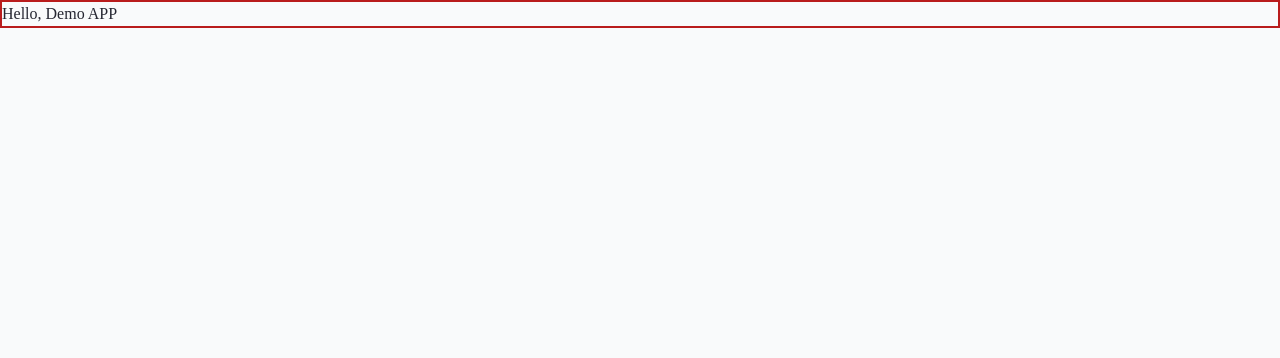
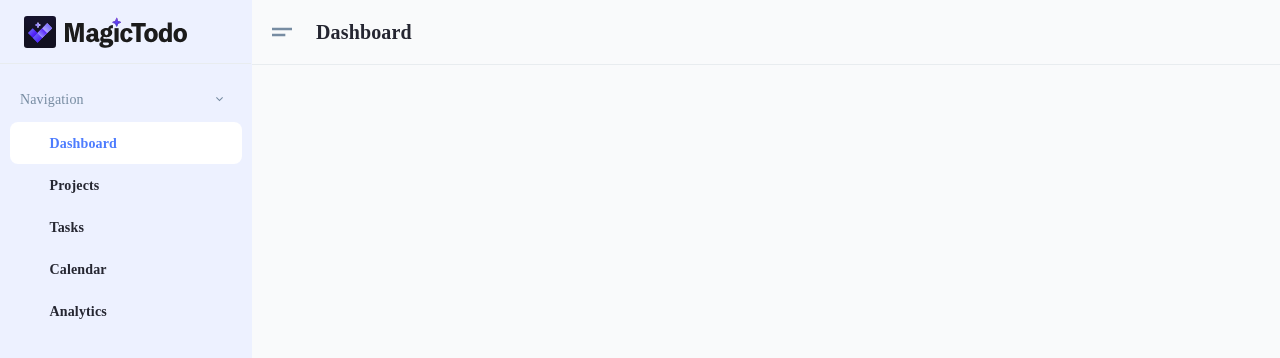
Before and after one commit to tryfoobar/demo-app, a React (Create React App) app: page / in a window 1280 px wide. Shown: the top 358 px of the page. Built offline with nearby package versions, Linux system fonts and the light colour scheme.

Commit message:
general setup

```diff
--- a/package.json
+++ b/package.json
@@ -3,6 +3,9 @@
   "version": "0.1.0",
   "private": true,
   "dependencies": {
+    "@emotion/react": "^11.13.0",
+    "@emotion/styled": "^11.13.0",
+    "@mui/material": "^5.16.5",
     "@testing-library/jest-dom": "^5.17.0",
     "@testing-library/react": "^13.4.0",
     "@testing-library/user-event": "^13.5.0",
--- a/src/App.js
+++ b/src/App.js
@@ -1,7 +1,9 @@
+import DashboardLayout from "./layout/DashboardLayout";
+
 function App() {
   return (
-    <div className="App">
-      <h1 className="border-2 border-red-700">Hello, Demo APP</h1>
+    <div className="">
+      <DashboardLayout />
     </div>
   );
 }
```
Also changed, not shown: 1 other file (tests, documents, lock files or other folders).
